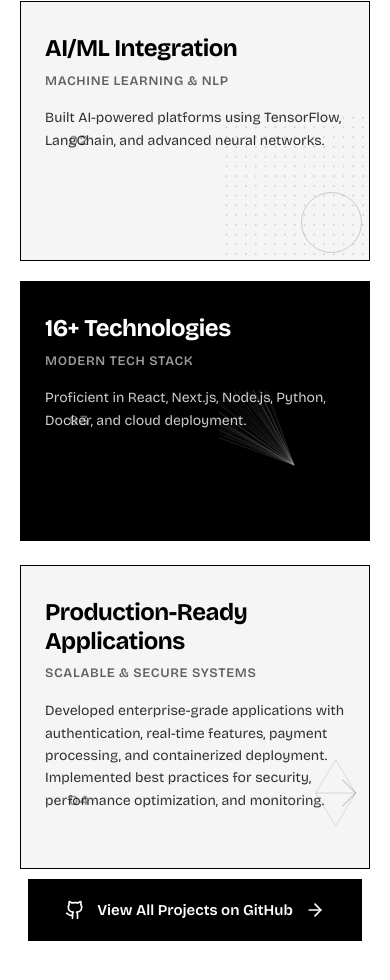
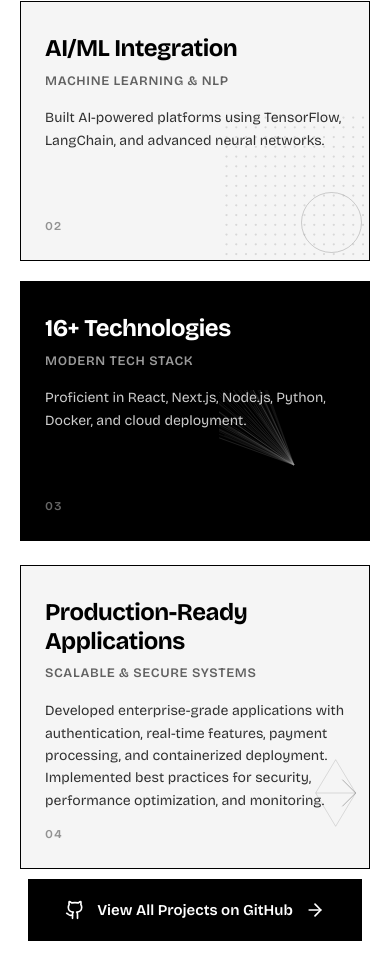
Before and after one commit to DawoodHussain-Repo/portfolio, a Next.js app: page / in a window 390 px wide. Shown: the part 2734-3714 px from the top of the page. Built offline with nearby package versions, Linux system fonts and the light colour scheme.

Commit message:
design ver1.3

```diff
--- a/app/globals.css
+++ b/app/globals.css
@@ -1352,12 +1352,13 @@ footer {
 
 .highlight-number {
   position: absolute;
-  bottom: 40px;
+  bottom: 24px;
   left: 40px;
   font-size: 14px;
   font-weight: 600;
   letter-spacing: 0.1em;
   opacity: 0.4;
+  z-index: 1;
 }
 
 .highlight-graphic-container {
@@ -1438,6 +1439,12 @@ footer {
     min-height: 260px;
   }
 
+  .highlight-number {
+    bottom: 20px;
+    left: 24px;
+    font-size: 12px;
+  }
+
   .highlight-title {
     font-size: 1.5rem;
   }
--- a/components/ProjectsSection.tsx
+++ b/components/ProjectsSection.tsx
@@ -199,8 +199,8 @@ export function ProjectsSection() {
                   <h3 className="highlight-title">{highlight.title}</h3>
                   <p className="highlight-subtitle">{highlight.subtitle}</p>
                   <p className="highlight-description">{highlight.description}</p>
-                  <div className="highlight-number">{highlight.number}</div>
                 </div>
+                <div className="highlight-number">{highlight.number}</div>
                 <div className="highlight-graphic-container">
                   {renderGraphic(highlight.graphic)}
                 </div>
@@ -218,8 +218,8 @@ export function ProjectsSection() {
                   <h3 className="highlight-title">{highlight.title}</h3>
                   <p className="highlight-subtitle">{highlight.subtitle}</p>
                   <p className="highlight-description">{highlight.description}</p>
-                  <div className="highlight-number">{highlight.number}</div>
                 </div>
+                <div className="highlight-number">{highlight.number}</div>
                 <div className="highlight-graphic-container">
                   {renderGraphic(highlight.graphic)}
                 </div>
```
